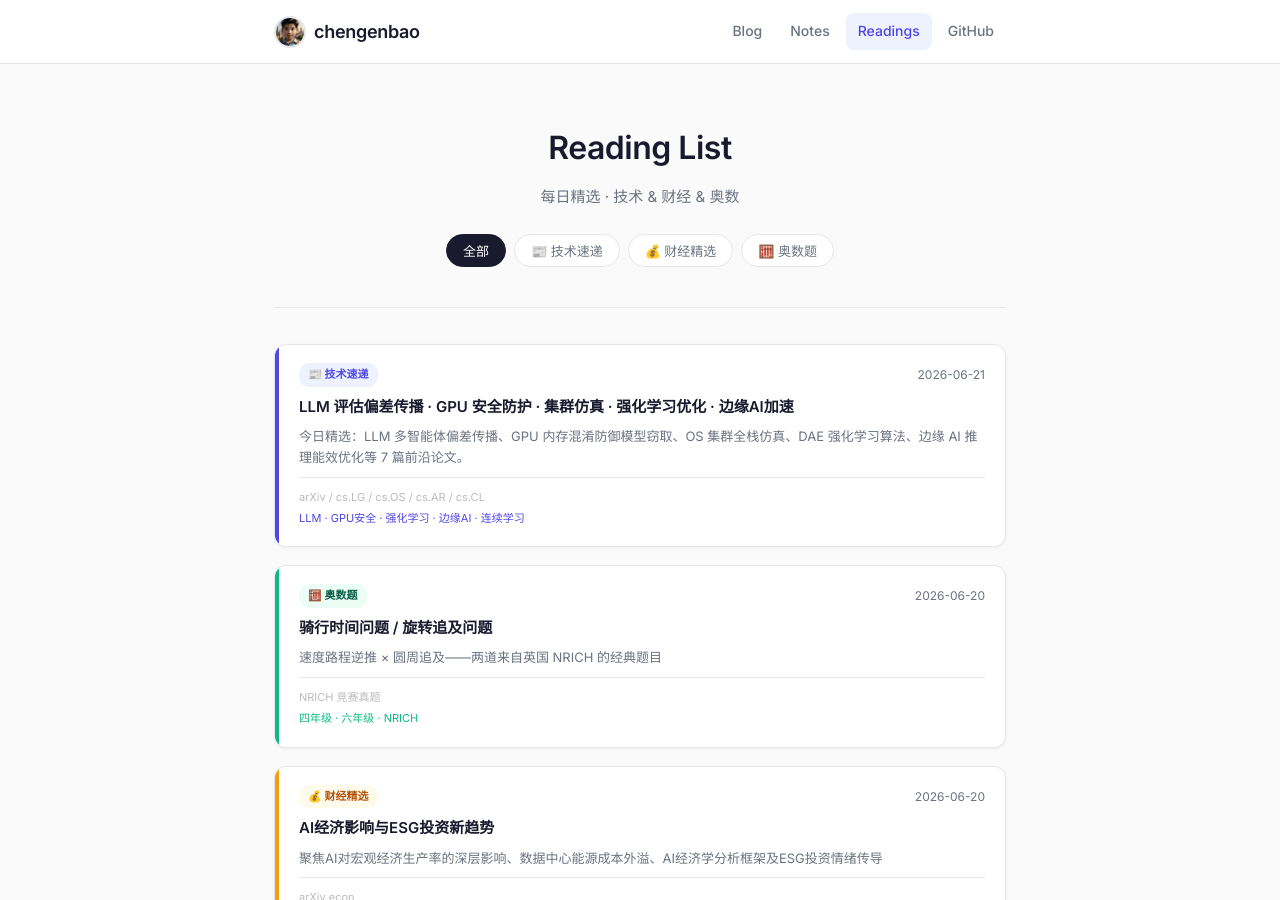
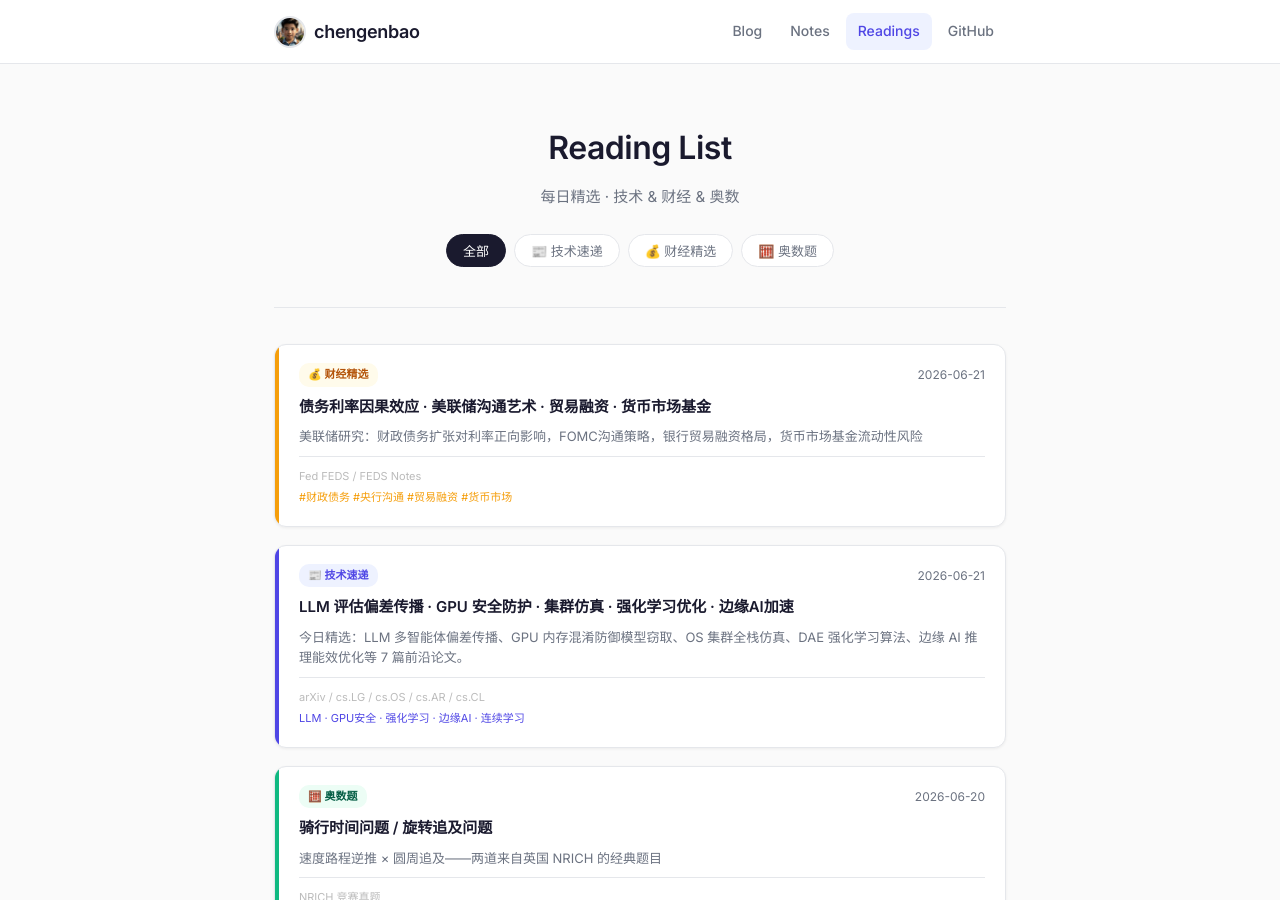
Before and after one commit to chengenbao/chengenbao.github.io, a Jekyll site: the page built from reading-list/index.md, in a window 1280 px wide and 900 px high. Built offline with Jekyll 4.4.1, drawn with Linux system fonts in a browser that asks for light colours.

Commit message:
update reading list index with finance 2026-06-21

```diff
--- a/reading-list/index.md
+++ b/reading-list/index.md
@@ -18,6 +18,21 @@ permalink: /reading-list/
   </div>
 
   <div class="rl-grid">
+<a class="rl-card finance" href="/reading-list/2026-06-21-finance-daily/">
+  <div class="rl-accent"></div>
+  <div class="rl-body">
+    <div class="rl-top">
+      <span class="rl-badge finance">💰 财经精选</span>
+      <time>2026-06-21</time>
+    </div>
+    <h2>债务利率因果效应 · 美联储沟通艺术 · 贸易融资 · 货币市场基金</h2>
+    <p>美联储研究：财政债务扩张对利率正向影响，FOMC沟通策略，银行贸易融资格局，货币市场基金流动性风险</p>
+    <div class="rl-meta">
+      <span class="rl-source">Fed FEDS / FEDS Notes</span>
+      <span class="rl-tags">#财政债务 #央行沟通 #贸易融资 #货币市场</span>
+    </div>
+  </div>
+</a>
 <a class="rl-card tech" href="/reading-list/2026-06-21-tech-daily/">
   <div class="rl-accent"></div>
   <div class="rl-body">
```
